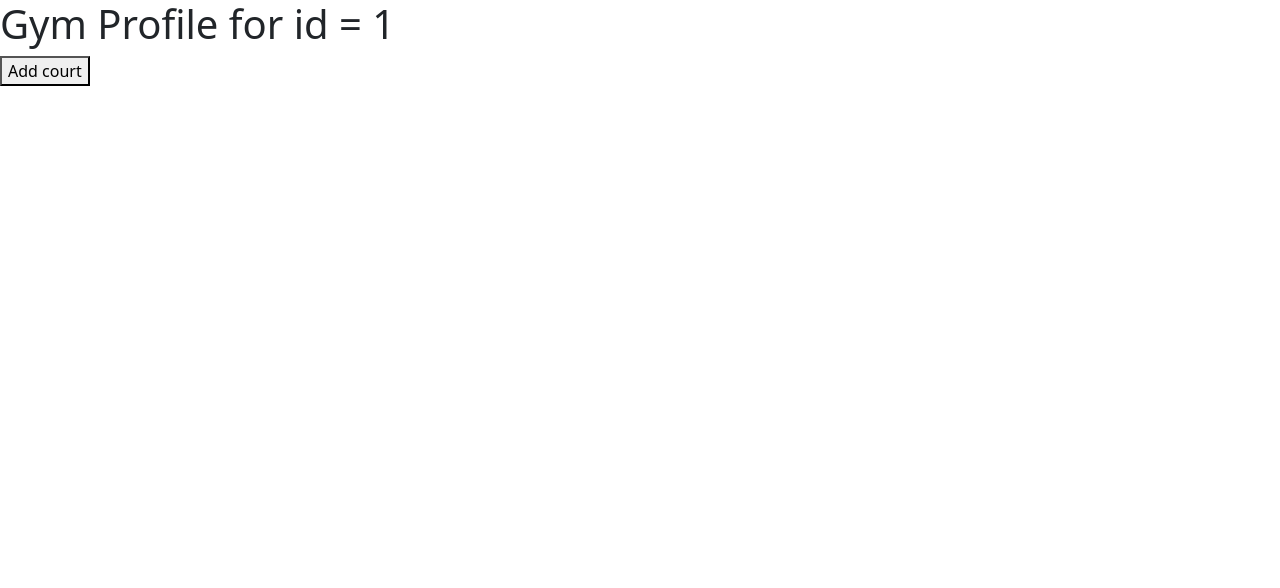
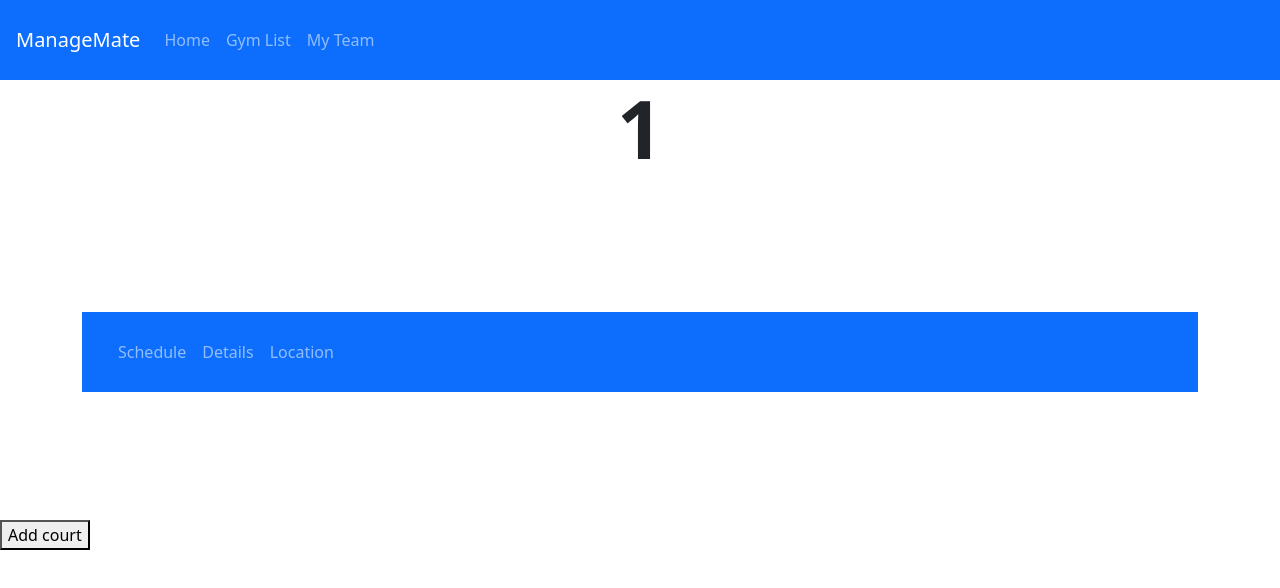
Before and after one commit to Conor6/ManageMate, a React (Create React App) app in the folder Front-End/client/: page /gymprofile/1 in a window 1280 px wide. Shown: the top 588 px of the page. Built offline with nearby package versions, Linux system fonts and the light colour scheme.

Commit message:
Added Nav Bars

```diff
--- a/Front-End/client/src/App.js
+++ b/Front-End/client/src/App.js
@@ -18,7 +18,7 @@ function App() {
         <Route path="/addcourt/:gym_id" element={<AddCourt />}/>
         <Route path="/addgym" element={<AddGym />}/>
         <Route path="/gymlist" element={<GymList />}/>
-        <Route path="/gymprofile/:gym_id" element={<GymProfile />}/>
+        <Route path="/gymprofile/:gym_name" element={<GymProfile />}/>
       </Routes>
     </Router>
 
--- a/Front-End/client/src/Pages/GymList.js
+++ b/Front-End/client/src/Pages/GymList.js
@@ -12,10 +12,13 @@ function GymList() {
 
     const res = await fetch("http://localhost:3001/gymlist");
     const jsonData = await res.json();
-    const data = jsonData.rows
+    const data = jsonData.rows;
 
 
     setGymData(data);
+
+    console.log("data");
+    console.log(data);
 
 
   };
@@ -27,14 +30,10 @@ function GymList() {
 
   }, []);
 
-  const alertCall = (gym_id) => {
-
-    navigate(`/gymprofile/${gym_id}`);
-
-    console.log(gym_id);
+  const getGymData = (gym_data) => {
 
 
-
+    navigate(`/gymprofile/${gym_data.gym_name}`);
 
   }
 
@@ -54,7 +53,7 @@ function GymList() {
           <tbody>
             {gym_data.map(gym_data => (
               <tr key={gym_data.gym_id} data-item={gym_data}>
-                <td data-title="Gym-Name" key={gym_data.id} onClick={(e) => alertCall(gym_data.gym_id)}>{gym_data.gym_name}</td>
+                <td data-title="Gym-Name" key={gym_data.id} onClick={(e) => getGymData(gym_data)}>{gym_data.gym_name}</td>
                 <td>Edit</td>
                 <td>Delete</td>
               </tr>
--- /dev/null
+++ b/Front-End/client/src/Pages/GymProfile.css
@@ -0,0 +1,33 @@
+.container-fluid{
+    width: 100% !important;
+
+}
+
+.heading{
+
+    text-align: center;
+}
+
+.gym-name{
+    font-weight: bolder;
+    font-size: 10vh !important;
+}
+
+h2{
+    text-align: center;
+}
+
+.content-view{
+   display: flex;
+   align-items: center;
+
+}
+
+.navbar{
+    height: 10vh;
+    width: 100%;
+}
+
+.title{
+
+}
--- a/Front-End/client/src/Pages/GymProfile.js
+++ b/Front-End/client/src/Pages/GymProfile.js
@@ -1,5 +1,8 @@
+import './GymProfile.css';
 import 'bootstrap/dist/css/bootstrap.min.css'
 import { useNavigate, useParams } from "react-router-dom";
+import {Navbar, Container, Nav, Row} from 'react-bootstrap';
+
 
 
 
@@ -7,28 +10,73 @@ import { useNavigate, useParams } from "react-router-dom";
 function GymProfile() {
 
     let navigate = useNavigate();
-    let gym_id = useParams();
+    let gym_name = useParams();
 
-    console.log(gym_id.gym_id);
+    console.log(gym_name.gym_name);
+
+    console.log(gym_name);
 
 
-    const toAddCourt = (gym_id) => {
+    const toAddCourt = (gym_name) => {
 
-        console.log(gym_id);
+        console.log(gym_name);
 
-        navigate(`/addcourt/${gym_id}`);
+        navigate(`/addcourt/${gym_name}`);
 
 
     }
 
     return (
 
+
         <>
-            <h1>Gym Profile for id = {gym_id.gym_id}</h1>
+            <Navbar className='navbar' bg="primary" variant="dark">
 
-            <button onClick={()=> toAddCourt(gym_id.gym_id)}>Add court</button>
+                <Navbar.Brand href="#home">ManageMate</Navbar.Brand>
+                <Nav className="me-auto">
+                <Nav.Link href="#home">Home</Nav.Link>
+                <Nav.Link href="#gym-list">Gym List</Nav.Link>
+                <Nav.Link href="#my-team">My Team</Nav.Link>
+                </Nav>
+
+            </Navbar>
+
+            <div className='heading'>
+
+                <h1 className='gym-name'> {gym_name.gym_name} </h1>
+
+            </div>
+
+            <Container>
+
+                <Navbar className='content-view' bg="primary" variant="dark">
+
+                    <Container>
+
+                        <Nav className="content-view me-auto">
+
+                            <Container fluid>
+
+                                <Nav.Link className="title" href="#schedule">Schedule</Nav.Link>
+                                <Nav.Link className="title"  href="#details">Details</Nav.Link>
+                                <Nav.Link className="title"  href="#location">Location</Nav.Link>
+
+                            </Container>
+
+                        </Nav>
+
+                    </Container>
+                </Navbar>
+
+            </Container>
+
+
+
+
+            <button onClick={()=> toAddCourt(gym_name.gym_name)}>Add court</button>
 
         </>
+
     );
 }
 
--- a/Front-End/client/src/Pages/Login.js
+++ b/Front-End/client/src/Pages/Login.js
@@ -27,7 +27,7 @@ function Login() {
             const response = await fetch("http://localhost:3001/login", {
 
                 method: "POST",
-                headers: {"Content-Type": "application/json"},
+                headers: {"Content-Type": "application/json", },
                 body: JSON.stringify(body)
 
             });
--- a/Front-End/client/src/Pages/SignUp.js
+++ b/Front-End/client/src/Pages/SignUp.js
@@ -30,7 +30,7 @@ function SignUp() {
             const response = await fetch("http://localhost:3001/signup", {
 
                 method: "POST",
-                headers: {"Content-Type": "application/json"},
+                headers: {"Content-Type": "application/json", jwt_token: localStorage.token},
                 body: JSON.stringify(body)
 
             });
```
Also changed, not shown: 1 other file (tests, documents, lock files or other folders).
